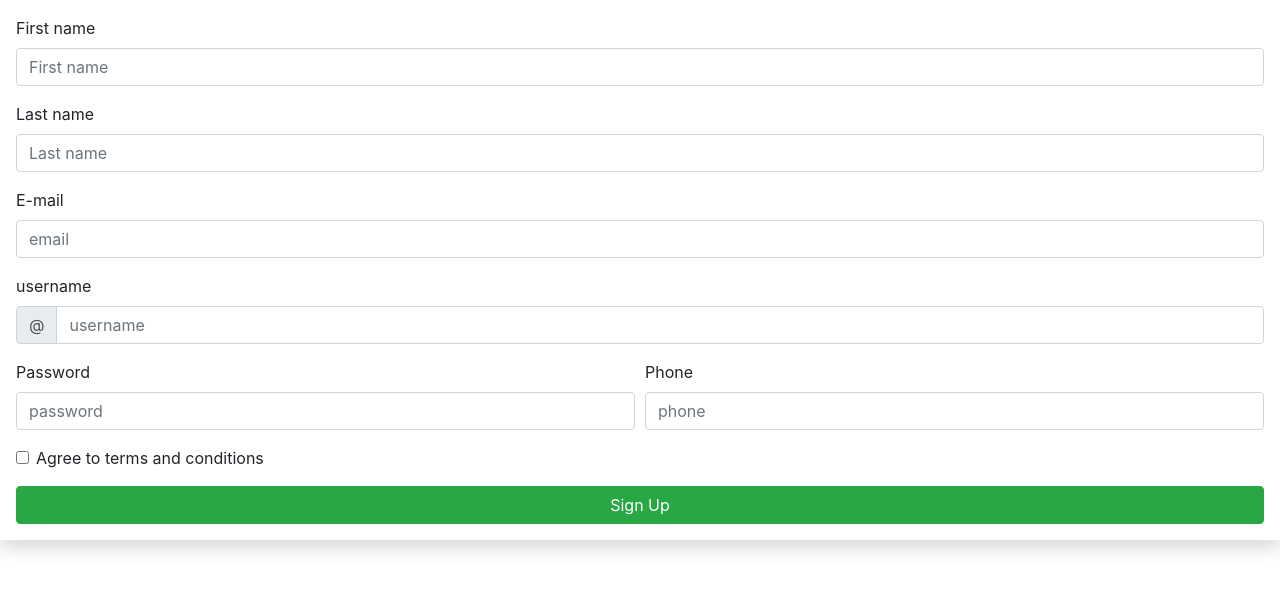
After one commit to Antonin06/Instagram-binome, a PHP site: page /sign_up.php in a window 1280 px wide. The commit adds this page. Shown: the top 591 px of the page. Run offline with PHP 8.4, Linux system fonts and the light colour scheme; some libraries are stand-ins or nearby versions.

Commit message:
MAJ 11-05-20

```diff
--- a/css/lucas.css
+++ b/css/lucas.css
@@ -5,22 +5,21 @@
 .sign_in{
 
     position: absolute;
-    width: 300px;
-    top:40%;
+    width: 320px;
+    top:11%;
     left:40%;
-    border: solid 1px black;
+    height: 300px;
     padding: 20px;
-    -webkit-box-shadow: 5px 5px 9px 0px #000000;
-    box-shadow: 5px 5px 9px 0px #000000;
+
+
   }
 
   .sign_in_logo{
     position: absolute;
     width: 300px;
-    top:30%;
-    left:40%;
-    background-color:#1C6EA4;
-    border: solid 1px black;
-    -webkit-box-shadow: 5px 5px 9px 0px #000000;
-    box-shadow: 5px 5px 9px 0px #000000;
+    top:5%;
+
+    background-color:rgb(255, 255, 255);
+
+
   }
--- /dev/null
+++ b/sign_up.php
@@ -0,0 +1,62 @@
+
+
+<!DOCTYPE html>
+<html lang="en">
+<head>
+  <meta charset="UTF-8">
+  <meta name="viewport" content="width=device-width, initial-scale=1.0">
+  <meta http-equiv="X-UA-Compatible" content="ie=edge">
+  <script src="https://kit.fontawesome.com/a58b6117a4.js" crossorigin="anonymous"></script>
+  <link rel="stylesheet" href="https://stackpath.bootstrapcdn.com/bootstrap/4.4.1/css/bootstrap.min.css"
+  integrity="sha384-Vkoo8x4CGsO3+Hhxv8T/Q5PaXtkKtu6ug5TOeNV6gBiFeWPGFN9MuhOf23Q9Ifjh" crossorigin="anonymous">
+  <link rel="stylesheet" href="./css/lucas.css">
+  <title>Instagram</title>
+</head>
+<body>
+    <form class="sign_up shadow p-3" action="./data/sign_up_register.php" method="POST">
+        <div class="form-row">
+          <div class="col-md-12 mb-3">
+            <label for="validationDefault01">First name</label>
+            <input type="text" name="firstname" class="form-control" id="validationDefault01" placeholder="First name" value="" required>
+          </div>
+          <div class="col-md-12 mb-3">
+            <label for="validationDefault02">Last name</label>
+            <input type="text" name="lastname" class="form-control" id="validationDefault02" placeholder="Last name" value="" required>
+          </div>
+          <div class="col-md-12 mb-3">
+            <label for="validationDefault02">E-mail</label>
+            <input type="text" name="mail" class="form-control" id="validationDefault02" placeholder="email" value="" required>
+          </div>
+          <div class="col-md-12 mb-3">
+            <label for="validationDefaultUsername">username</label>
+            <div class="input-group">
+              <div class="input-group-prepend">
+                <span class="input-group-text" id="inputGroupPrepend2">@</span>
+              </div>
+              <input type="text" name="username" class="form-control" id="validationDefaultUsername" placeholder="username" aria-describedby="inputGroupPrepend2" required>
+            </div>
+          </div>
+        </div>
+        <div class="form-row">
+          <div class="col-md-6 mb-3">
+          <label for="exampleInputPassword1">Password</label>
+          <input type="password" name="password" name="password" class="form-control" id="exampleInputPassword1" placeholder="password" required>
+          </div>
+          <div class="col-md-6 mb-3">
+            <label for="validationDefault04">Phone</label>
+            <input type="tel" name="phone" class="form-control" id="validationDefault04" placeholder="phone" required>
+          </div>
+        </div>
+        <div class="form-group">
+          <div class="form-check">
+            <input class="form-check-input" type="checkbox" value="" id="invalidCheck2" required>
+            <label class="form-check-label" for="invalidCheck2">
+              Agree to terms and conditions
+            </label>
+          </div>
+        </div>
+        <button class="btn btn-success col-md-12" type="submit">Sign Up</button>
+     </form>
+
+</body>
+</html>
```
Also changed, not shown: data/sign_up_register.php (added, +33 -0 lines), sign_in.php (+16 -16 lines), sign_up2.php (added).
